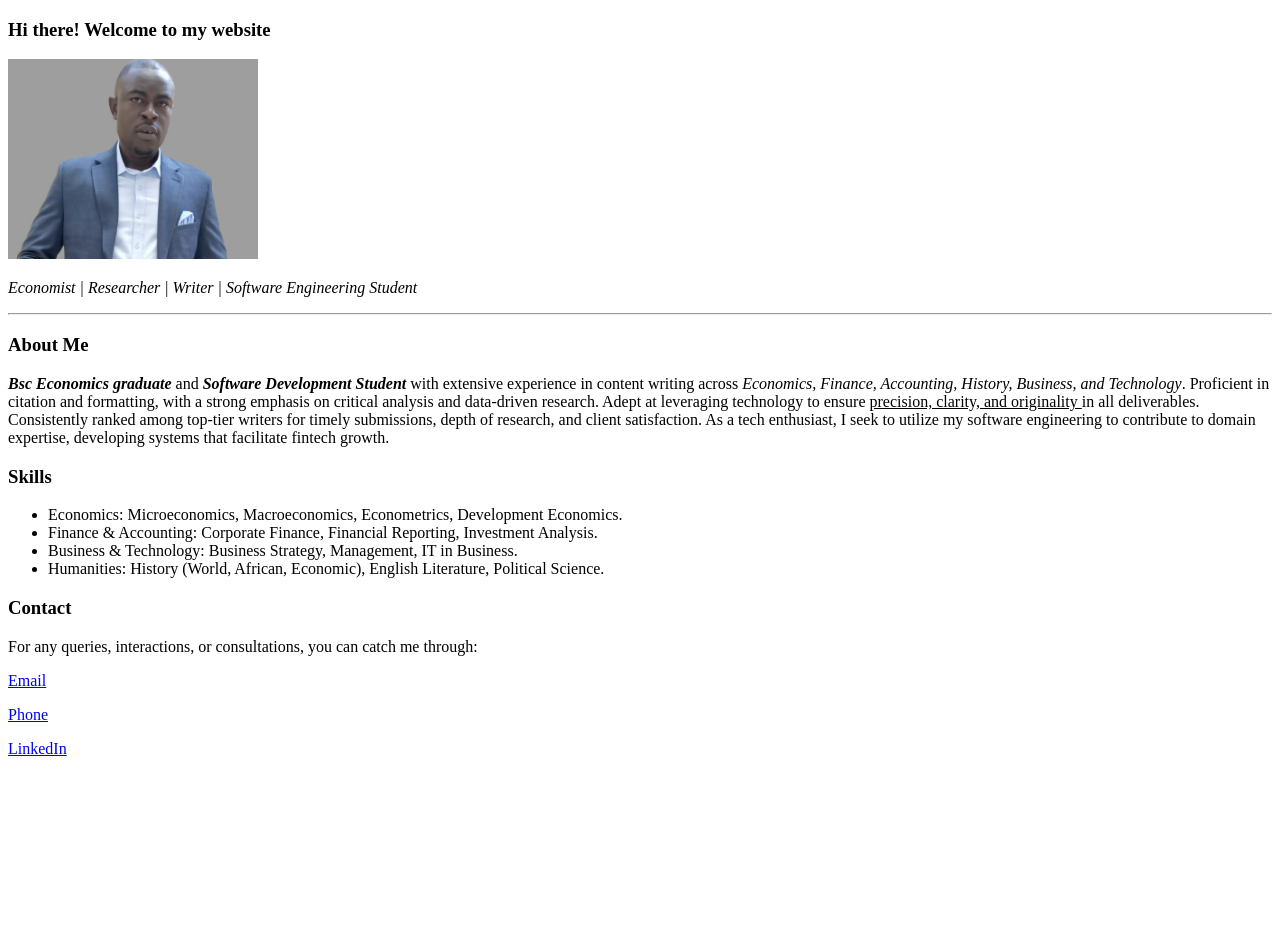
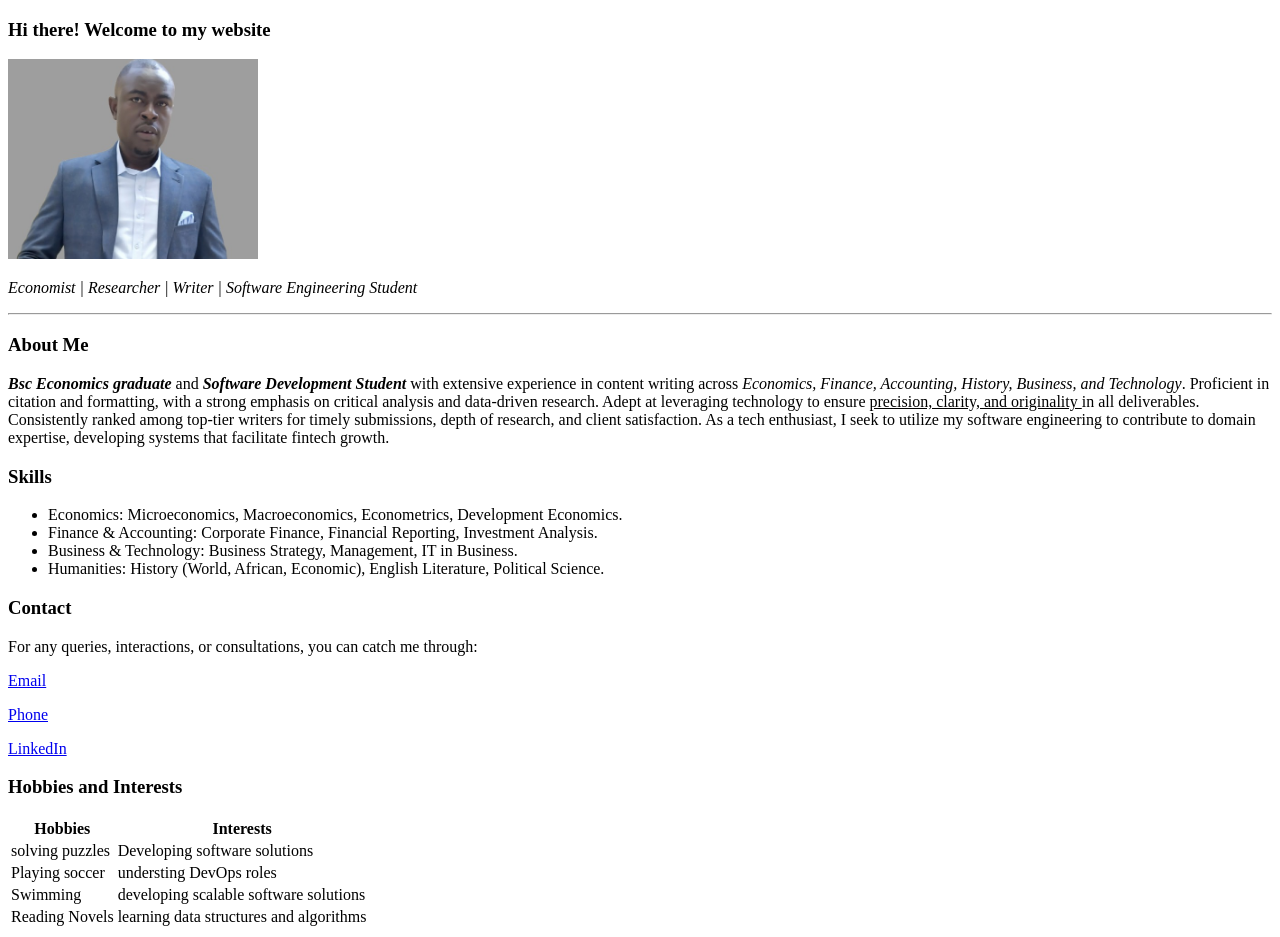
Before and after one commit to Loncey27/My-Portfolio, a plain HTML site: page index.html in a window 1280 px wide. Before the commit the page ends 800 px from the top, so only its background shows below. Drawn offline with Linux system fonts and the light colour scheme.

Commit message:
added hobbies and interests table

```diff
--- a/index.html
+++ b/index.html
@@ -45,5 +45,30 @@
 
         </p>
     </section>
+    <section>
+        <h3>Hobbies and Interests</h3>
+        <table>
+            <tr>
+                <th>Hobbies</th>
+                <th>Interests</th>
+            </tr>
+            <tr>
+                <td>solving puzzles</td>
+                <td>Developing software solutions </td>
+            </tr>
+            <tr>
+                <td>Playing soccer</td>
+                <td>understing DevOps roles</td>
+            </tr>
+            <tr>
+                <td> Swimming</td>
+                <td>developing scalable software solutions</td>
+            </tr>
+            <tr>
+                <td>Reading Novels</td>
+                <td>learning data structures and algorithms</td>
+            </tr>
+        </table>
+    </section>
 </body>
 </html>
```
